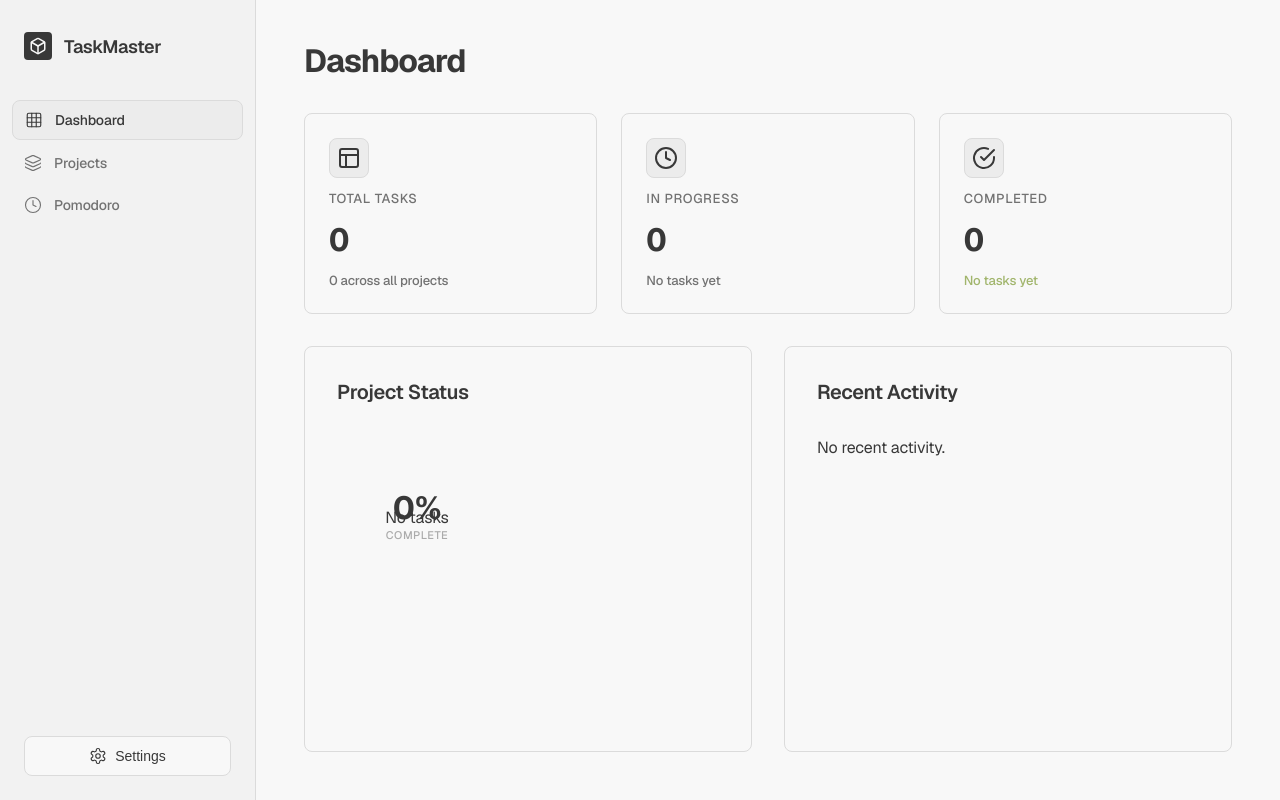
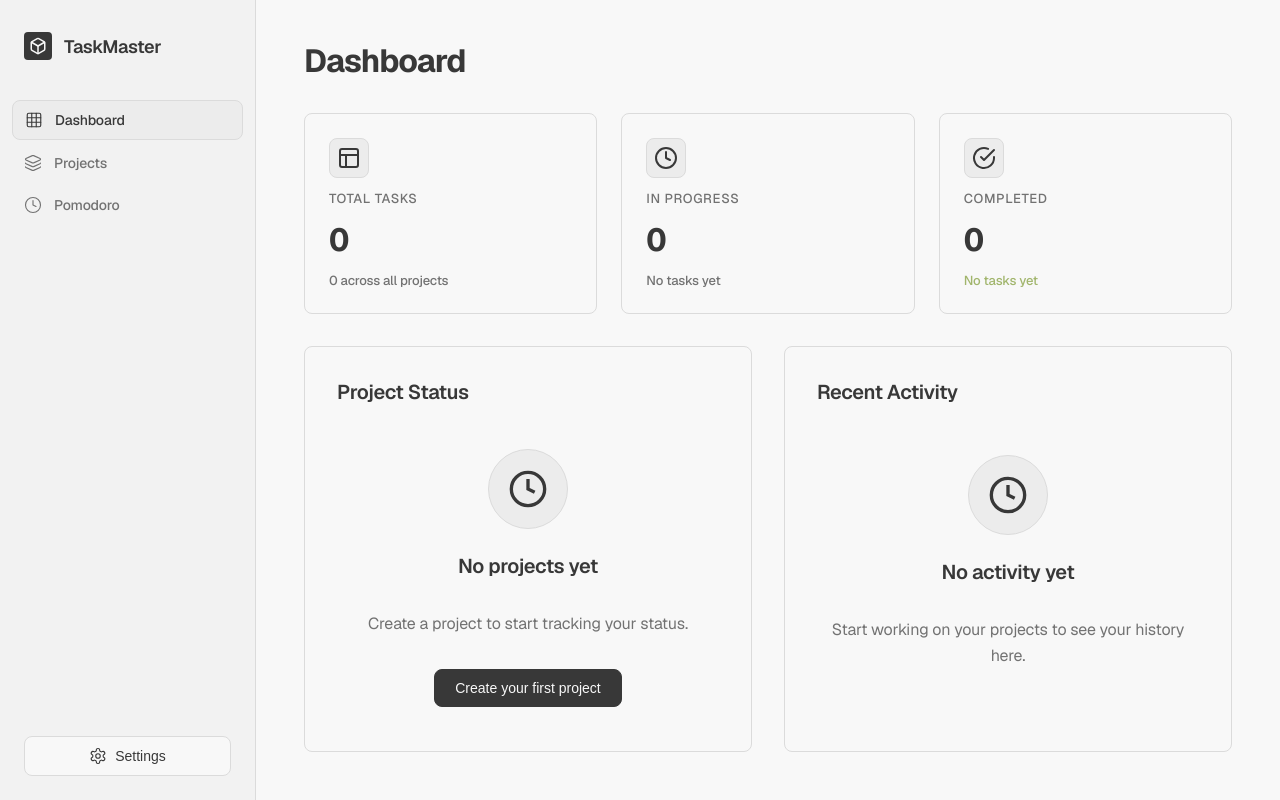
Before and after one commit to rodsilvavieira2/kanban, a React (Vite) app: page /#/ in a window 1280 px wide. Built offline with nearby package versions, Linux system fonts and the light colour scheme.

Commit message:
feat: update dashboard empty state designs

```diff
--- a/src/renderer/components/Dashboard.tsx
+++ b/src/renderer/components/Dashboard.tsx
@@ -1,3 +1,4 @@
+import { useOutletContext } from "react-router-dom";
 import {
   SummaryCards,
   PriorityBreakdown,
@@ -5,6 +6,8 @@ import {
 } from "../features/dashboard";
 
 export function Dashboard() {
+  const { openModal } = useOutletContext<{ openModal: () => void }>();
+
   return (
     <main className="main-content">
       <div className="top-header">
@@ -13,7 +16,7 @@ export function Dashboard() {
       <div className="dashboard-content">
         <SummaryCards />
         <div className="dashboard-lower">
-          <PriorityBreakdown />
+          <PriorityBreakdown openModal={openModal} />
           <ActivityFeed />
         </div>
       </div>
--- a/src/renderer/features/dashboard/ActivityFeed.tsx
+++ b/src/renderer/features/dashboard/ActivityFeed.tsx
@@ -113,7 +113,13 @@ export function ActivityFeed() {
     <div className="activity-feed">
       <h3>Recent Activity</h3>
       {activities.length === 0 ? (
-        <p className="text-accents-5 text-sm">No recent activity.</p>
+        <div className="empty-state" style={{border: 'none', background: 'none', padding: '0'}}>
+          <div className="empty-state-illustration">
+            <svg width="40" height="40" viewBox="0 0 24 24" fill="none" stroke="currentColor" strokeWidth="2"><circle cx="12" cy="12" r="10"></circle><polyline points="12 6 12 12 16 14"></polyline></svg>
+          </div>
+          <h3>No activity yet</h3>
+          <p>Start working on your projects to see your history here.</p>
+        </div>
       ) : (
         <div className="activity-feed-content">
           <div className="activity-timeline">
--- a/src/renderer/features/dashboard/PriorityBreakdown.tsx
+++ b/src/renderer/features/dashboard/PriorityBreakdown.tsx
@@ -1,6 +1,7 @@
 import React, { useEffect } from "react";
 import { Chart as ChartJS, ArcElement, Tooltip, Legend } from "chart.js";
 import { Doughnut } from "react-chartjs-2";
+import { useOutletContext } from "react-router-dom";
 
 import { useKanbanStore } from "../../stores/kanbanStore";
 import { useSettingsStore } from "../../stores/settingsStore";
@@ -48,7 +49,7 @@ function calcCompletionPercent(priorities: ColumnStat[], total: number): number
   return completed ? Math.round((completed.value / total) * 100) : 0;
 }
 
-export function PriorityBreakdown() {
+export function PriorityBreakdown({ openModal }: { openModal: () => void }) {
   const { tasks, columns } = useKanbanStore();
   const { projects, loadProjects } = useProjectStore();
   const { settings } = useSettingsStore();
@@ -103,21 +104,34 @@ export function PriorityBreakdown() {
     <div className="priority-breakdown">
       <h3>Project Status</h3>
 
+      {projects.length === 0 ? (
+        <div className="empty-state" style={{border: 'none', background: 'none', padding: '0'}}>
+          <div className="empty-state-illustration">
+            <svg width="40" height="40" viewBox="0 0 24 24" fill="none" stroke="currentColor" strokeWidth="2"><circle cx="12" cy="12" r="10"></circle><polyline points="12 6 12 12 16 14"></polyline></svg>
+          </div>
+          <h3>No projects yet</h3>
+          <p>Create a project to start tracking your status.</p>
+          <button className="btn-primary" onClick={openModal}>
+            Create your first project
+          </button>
+        </div>
+      ) : total === 0 ? (
+        <div className="empty-state" style={{border: 'none', background: 'none', padding: '0'}}>
+          <div className="empty-state-illustration">
+            <svg width="40" height="40" viewBox="0 0 24 24" fill="none" stroke="currentColor" strokeWidth="2"><circle cx="12" cy="12" r="10"></circle><polyline points="12 6 12 12 16 14"></polyline></svg>
+          </div>
+          <h3>No tasks yet</h3>
+          <p>Add tasks to your project to start tracking progress.</p>
+        </div>
+      ) : (
         <div className="priority-chart-container">
           <div className="donut-chart">
-          {total === 0 ? (
-            <div className="empty-chart text-accents-5 text-sm p-4 text-center">
-              No tasks
-            </div>
-          ) : (
             <Doughnut data={chartData} options={chartOptions} />
-          )}
             <div className="donut-center-text">
               <span className="donut-number">{completionPercent}%</span>
               <span className="donut-label">COMPLETE</span>
             </div>
           </div>
-
           <div className="priority-legend">
             {priorities.map(({ label, value, color }) => {
               const pct = total > 0 ? Math.round((value / total) * 100) : 0;
@@ -133,8 +147,9 @@ export function PriorityBreakdown() {
             })}
           </div>
         </div>
+      )}
 
-      {topProjects.length > 0 && (
+      {total > 0 && topProjects.length > 0 && (
         <div className="top-projects-section">
           <h4 className="top-projects-title">Top active projects</h4>
           {topProjects.map((project) => (
```
Lines whose indentation alone changed are shown as unchanged.
